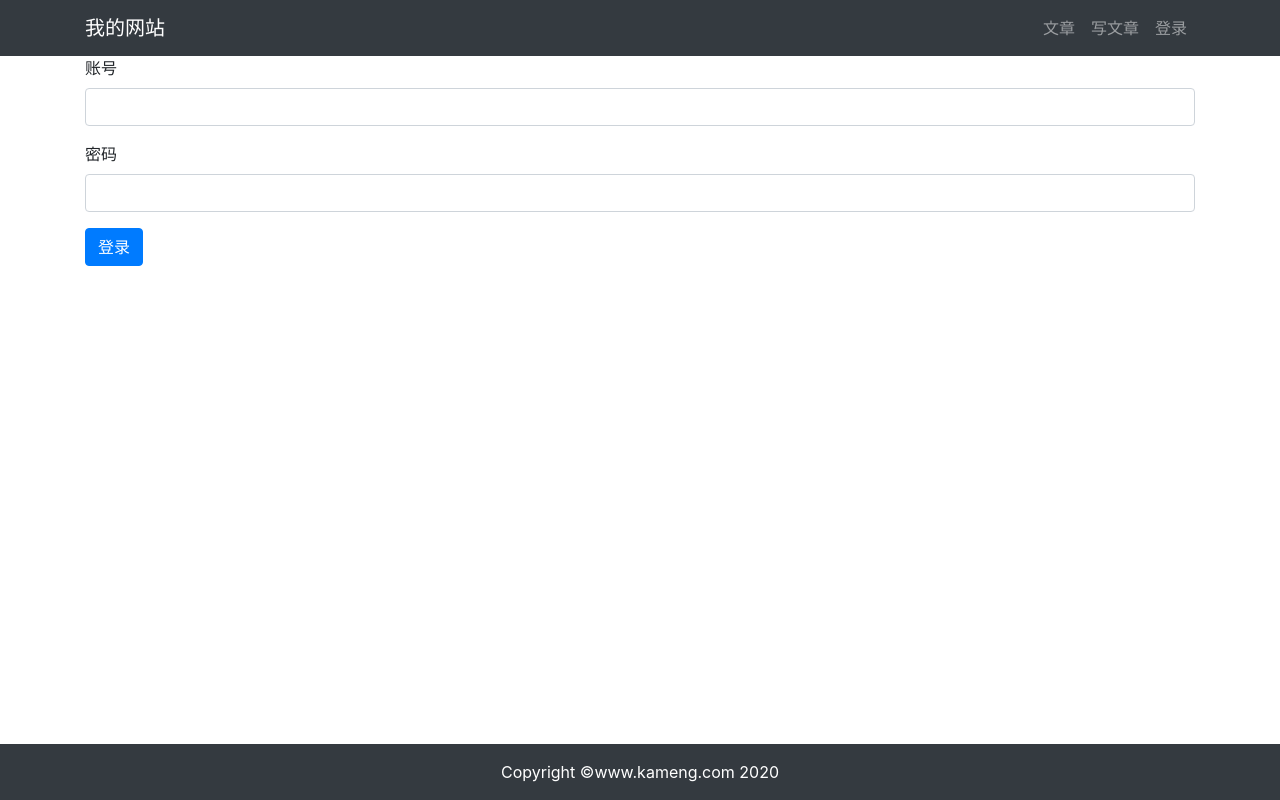
After one commit to JDoeW/PersonalSite, a Django app: template personalsite/templates/userprofile/login.html in a window 1280 px wide. The commit adds this page. Run offline with Django 3.2, Linux system fonts and the light colour scheme; the template is opened without the code that fills it, so the values that code supplies are empty; parts of the project's set-up code (start-up, migrations or seed data) failed here and were passed over; some libraries are stand-ins or nearby versions.

Commit message:
新增用户登录、退出功能以及用户注册部分功能

```diff
--- a/personalsite/article/forms.py
+++ b/personalsite/article/forms.py
@@ -3,7 +3,7 @@ from .models import ArticlePost
 
 
 # forms.ModelForm适用于与数据库交互, 比如新建、更新字段
-class ArticleForm(forms.ModelForm):
+class ArticlePostForm(forms.ModelForm):
     class Meta:
         # 指定数据模型来源
         model = ArticlePost
--- a/personalsite/personalsite/urls.py
+++ b/personalsite/personalsite/urls.py
@@ -19,4 +19,5 @@ from django.urls import path, include
 urlpatterns = [
     path('admin/', admin.site.urls),
 	path('article/', include('article.urls', namespace='article')),
+    path('userprofile/', include('userprofile.urls', namespace='userprofile')),
 ]
--- a/personalsite/templates/article/update.html
+++ b/personalsite/templates/article/update.html
@@ -2,7 +2,7 @@
 {% load staticfiles %}
 
 {% block title %}
-    新增文章
+    更新文章
 {% endblock title %}
 
 {% block content %}
--- a/personalsite/templates/header.html
+++ b/personalsite/templates/header.html
@@ -6,9 +6,21 @@
                 <li class='nav-item'>
                     <a class='nav-link' href='{% url "article:article_list" %}'>文章</a>
                 </li>
-                <li class='navbar-item'>
+                <li class='nav-item'>
                     <a class='nav-link' href='{% url "article:article_create" %}'>写文章</a>
                 </li>
+                {% if user.is_authenticated %}
+                <li class='nav-item dropdown'>
+                    <a class='nav-link dropdown-toggle' href='#' id='navbarDropdown' role='button' data-toggle='dropdown' aria-haspopup='true' aria-expanded='false'>{{ user.username }}</a>
+                    <div class='dropdown-menu' aria-labelledby='navbarDropdown'>
+                        <a class='dropdown-item' href='{% url "userprofile:logout" %}'>退出登录</a>
+                    </div>
+                </li>
+                {% else %}
+                <li class='nav-item'>
+                    <a class='nav-link' href='{% url "userprofile:login" %}'>登录</a>
+                </li>
+                {% endif %}
             </ul>
         </div>
     </div>
--- /dev/null
+++ b/personalsite/templates/userprofile/login.html
@@ -0,0 +1,25 @@
+{% extends 'base.html' %}
+{% load staticfiles %}
+
+{% block title %}登录{% endblock title %}
+
+{% block content %}
+<div class='container'>
+    <div class='row'>
+        <div class='col-12'>
+            <form method='post' action='.'>
+                {% csrf_token %}
+                <div class='form-group'>
+                    <label for='username'>账号</label>
+                    <input type='text' class='form-control' id='username' name='username'>
+                </div>
+                <div class='form-group'>
+                    <label for='password'>密码</label>
+                    <input type='password' class='form-control' id='password' name='password'>
+                </div>
+                <button type='submit' class='btn btn-primary'>登录</button>
+            </form>
+        </div>
+    </div>
+</div>
+{% endblock content %}
--- /dev/null
+++ b/personalsite/userprofile/urls.py
@@ -0,0 +1,11 @@
+# -*- coding:utf-8 -*-
+
+from django.urls import path
+from . import views
+
+app_name = 'userprofile'
+
+urlpatterns = [
+    path('login/', views.user_login, name='login'),
+    path('logout/', views.user_logout, name='logout'),
+]
```
Also changed, not shown: personalsite/article/views.py (+5 -5 lines), personalsite/userprofile/forms.py (+17 -0 lines), personalsite/userprofile/views.py (+6 -1 lines).
